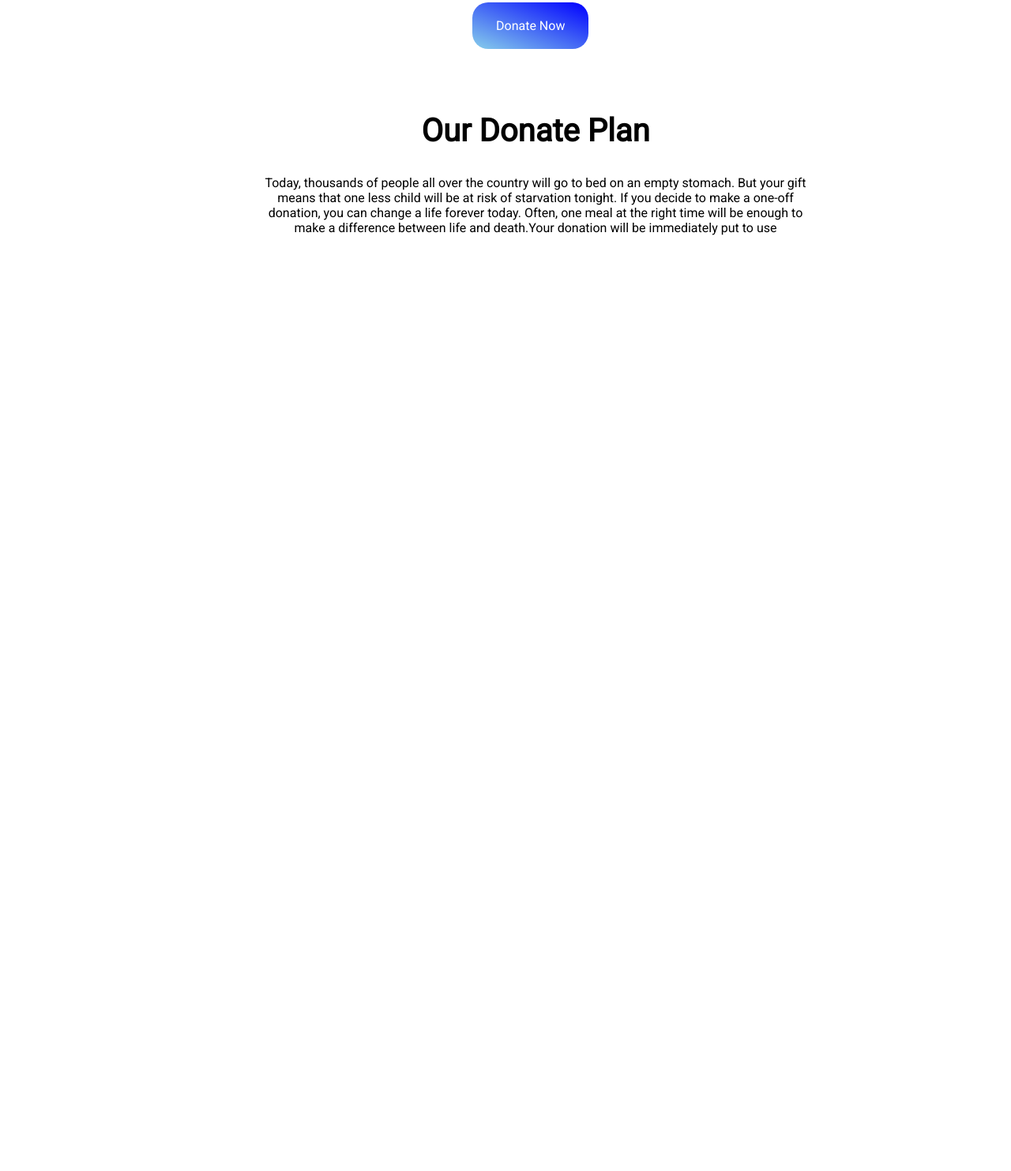
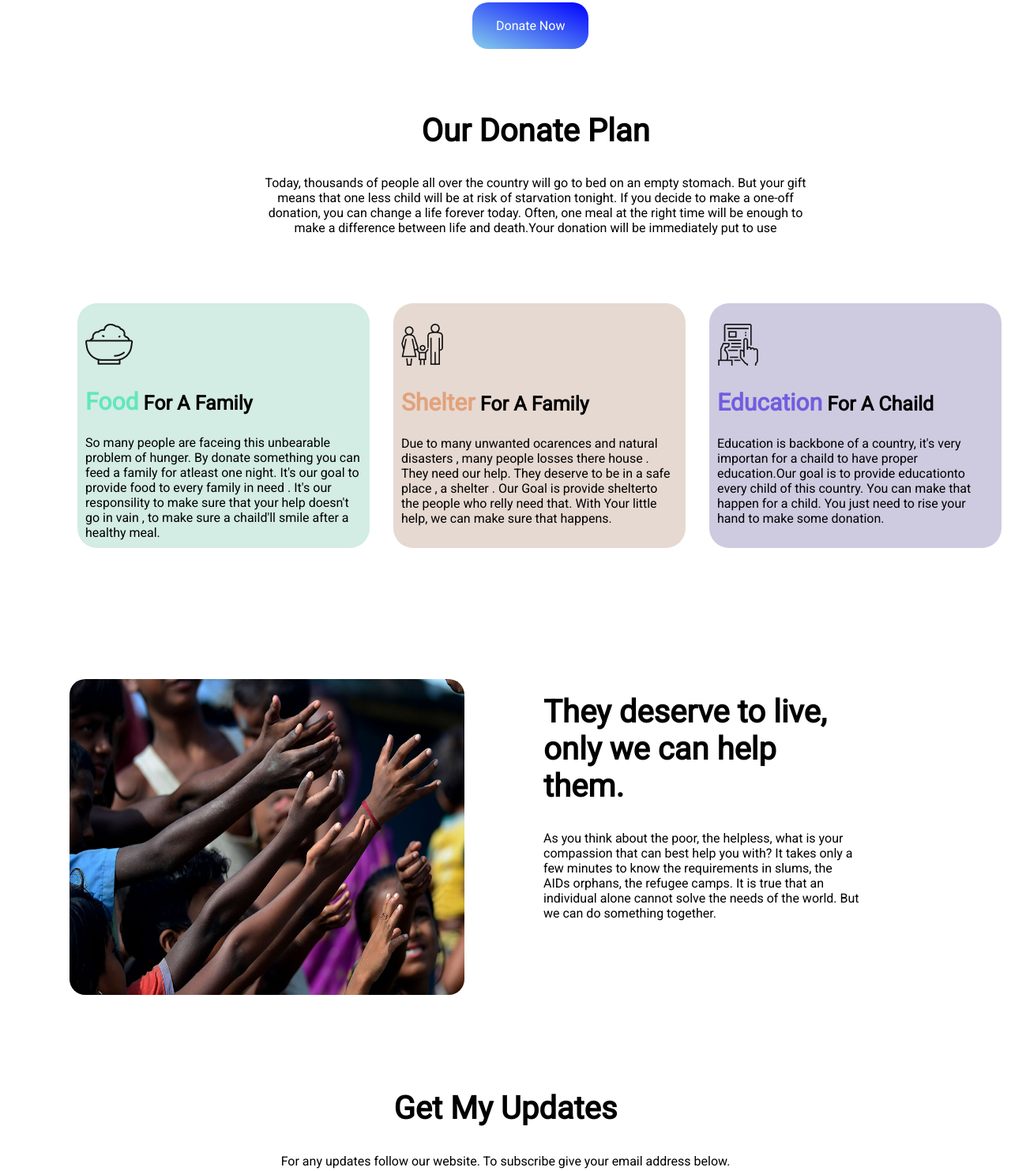
Before and after one commit to joydharsamrat/Donate-today, a plain HTML site: page index.html in a window 1280 px wide. Shown: the part 1241-2724 px from the top of the page at 79% size. Before the commit the page ends 1555 px from the top, so only its background shows below. Drawn offline with Linux system fonts and the light colour scheme.

Commit message:
donate now

```diff
--- a/index.html
+++ b/index.html
@@ -9,6 +9,9 @@
     <link rel="preconnect" href="https://fonts.gstatic.com" crossorigin>
     <link href="https://fonts.googleapis.com/css2?family=Roboto&display=swap" rel="stylesheet">
     <link rel="stylesheet" href="style.css">
+    <link rel="preconnect" href="https://fonts.googleapis.com">
+    <link rel="preconnect" href="https://fonts.gstatic.com" crossorigin>
+    <link href="https://fonts.googleapis.com/css2?family=Lobster&display=swap" rel="stylesheet">
     <title>Donate Today</title>
 </head>
 
@@ -35,6 +38,7 @@
         <hr>
         <p class=" donate"> <a target="_blank" class="donate-button" href="https://www.wfp.org/support-us">Donate
                 Now</a> </p>
+    </div>
     <div class="third-section">
         <h2 class="section-title">Our Donate Plan</h2>
         <p>Today, thousands of people all over the country will go to bed on an empty stomach. But your gift means
@@ -43,8 +47,60 @@
             change a life forever today. Often, one meal at the right time will be enough to make a difference
             between life and death.Your donation will be immediately put to use</p>
     </div>
+    <section class="donate-plans">
+        <div class="food">
+            <p> <img src="icons/food.png" alt="food"> </p>
+            <h3> <span class="first">Food</span> For A Family</h3>
+            <p>So many people are faceing this unbearable problem of hunger. By donate something you can feed a family
+                for atleast one night. It's our goal to provide food to every family in need . It's our responsility to
+                make sure that your help doesn't go in vain , to make
+                sure a chaild'll smile after a healthy meal. </p>
+        </div>
 
+        <div class="shelter">
+            <p><img src="icons/shelter.png" alt="shelter"></p>
+            <h3> <span class="second">Shelter</span> For A Family</h3>
+            <p>Due to many unwanted ocarences and natural disasters , many people losses there house . They need our
+                help. They deserve to be in a safe place , a shelter . Our Goal is provide shelterto the people who
+                relly need that. With Your little help, we can make sure that
+                happens.</p>
         </div>
+
+        <div class="education">
+            <p><img src="icons/Frame-1.png" alt="education"></p>
+            <h3><span class="third">Education</span> For A Chaild</h3>
+            <p> Education is backbone of a country, it's very importan for a chaild to have proper education.Our goal is
+                to provide educationto every child of this country. You can make that happen for a child. You just need
+                to rise your hand to make some donation.</p>
+        </div>
+
+    </section>
+    <section class="fourth-section">
+        <div>
+            <p><img class="poor-child" src="images/donation13.jpg" alt="donation"></p>
+        </div>
+        <div class="helping-poor">
+            <h2 class="section-title">They deserve to live, only we can help them.</h2>
+            <p>As you think about the poor, the helpless, what is your compassion that can best help you with? It takes
+                only a few minutes to know the requirements in slums, the AIDs orphans, the refugee camps. It is true
+                that an individual alone cannot solve the needs of the world. But we can do something together.</p>
+        </div>
+    </section>
+    <div class="update">
+        <h2 class="section-title">Get My Updates</h2>
+        <p>For any updates follow our website. To subscribe give your email address
+            below.</p>
+    </div>
+    <div class="form">
+        <p> <input id="email" type="text" placeholder="email"> <span class="subscribe"> <a class="decorate"
+                    target="_blank" href="https://www.youtube.com/c/ProgrammingHero">subscribe</a> </span></p>
+    </div>
+
+
 </body>
+<footer>
+    <h2 class="footer-title">Be Humble</h2>
+    <p class="footer-text">help pepople</p>
+</footer>
 
 </html>
--- a/style.css
+++ b/style.css
@@ -12,7 +12,7 @@ body {
     margin-right: -10px;
     margin-top: -10px;
     padding-top: 100px;
-    color: white;
+    color: lightgray;
 }
 
 h1 {
@@ -89,3 +89,148 @@ hr {
     margin-top: 100px;
     margin-left: 320px;
 }
+
+h3 {
+    font-weight: 900;
+    font-size: 25px;
+}
+
+.food {
+    width: 350px;
+    height: 300px;
+    margin-top: 70px;
+    padding-right: 10px;
+    margin-left: 30px;
+    padding-left: 10px;
+    background-color: rgb(211, 236, 228);
+    padding-top: 10px;
+    border-radius: 25px;
+}
+
+.shelter {
+    width: 350px;
+    height: 300px;
+    margin-top: 70px;
+    padding-right: 10px;
+    padding-left: 10px;
+    margin-left: 30px;
+    background-color: rgb(230, 217, 209);
+    padding-top: 10px;
+    border-radius: 25px;
+}
+
+.education {
+    width: 350px;
+    height: 300px;
+    margin-top: 70px;
+    padding-right: 10px;
+    padding-left: 10px;
+    margin-left: 30px;
+    background-color: rgb(206, 203, 224);
+    padding-top: 10px;
+    border-radius: 25px;
+}
+
+.donate-plans {
+    display: flex;
+    margin-left: 60px;
+}
+
+.first {
+    color: rgb(98, 231, 189);
+    font-size: 30px;
+}
+
+.second {
+    color: rgb(226, 162, 123);
+    font-size: 30px;
+}
+
+.third {
+    color: rgb(113, 93, 223);
+    font-size: 30px;
+}
+
+.poor-child {
+    width: 500px;
+    height: 400px;
+    margin-left: 80px;
+    border-radius: 20px;
+
+}
+
+.helping-poor {
+    width: 400px;
+    margin-left: 100px;
+}
+
+.fourth-section {
+    display: flex;
+    margin-top: 150px;
+}
+
+.update {
+    text-align: center;
+    margin-top: 100px;
+}
+
+.form {
+    text-align: center;
+    width: 800px;
+    background-color: rgb(184, 204, 219);
+    height: 100px;
+    padding-top: 50px;
+    margin-left: 300px;
+    padding-bottom: 20px;
+    margin-top: 50px;
+    border-radius: 10px;
+}
+
+#email {
+    height: 40px;
+    width: 300px;
+    margin-right: 0;
+    padding-top: 5px;
+    border-radius: 5px;
+}
+
+.subscribe {
+    font-size: 20px;
+    padding-left: 20px;
+    background-color: rgb(231, 16, 16);
+    padding-right: 20px;
+    padding-top: 12px;
+    padding-bottom: 13px;
+    margin-left: -5px;
+    border-radius: 5px;
+
+}
+
+.decorate {
+    text-decoration: none;
+    color: white;
+}
+
+.footer-title {
+    font-size: 40px;
+    font-family: 'Lobster', cursive;
+    color: rgb(155, 32, 10);
+}
+
+.footer-text {
+    color: lightslategray;
+    font-family: 'Roboto',
+        sans-serif;
+}
+
+footer {
+    text-align: center;
+    margin-top: 150px;
+    background-color: black;
+    height: 150px;
+    padding-top: 15px;
+    padding-bottom: 15px;
+    margin-left: -10px;
+    margin-right: -10px;
+    margin-bottom: -10px;
+}
```
Lines whose indentation alone changed are shown as unchanged.
